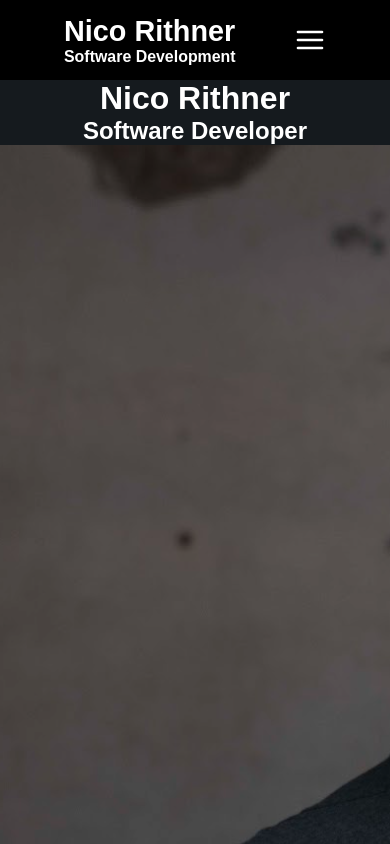
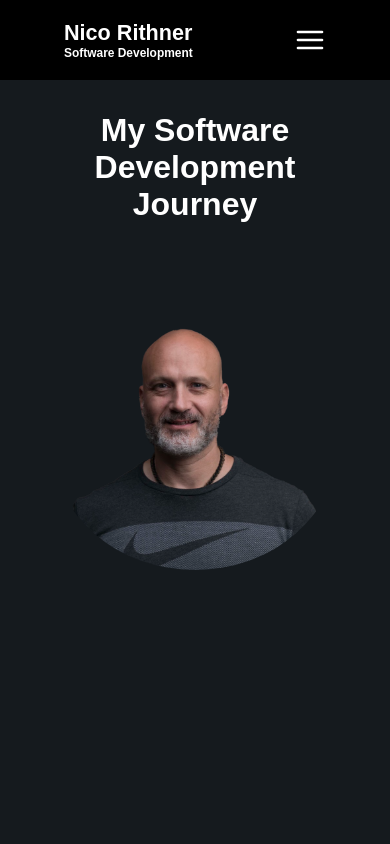
Before and after one commit to nicorithner/nico-site, a React (Create React App) app: page / in a window 390 px wide. Built offline with nearby package versions, Linux system fonts and the light colour scheme.

Commit message:
Add css styling to home page.
Made the home page and navigation css mobile friendly
Checked with dev tools for different sizes

```diff
--- /dev/null
+++ b/src/components/home/Home.css
@@ -0,0 +1,64 @@
+.hero-container {
+  /*background-image: url('./images/nico-no-bg.png');*/
+  display: flex;
+  object-fit: cover;
+  align-items: center;
+  position: fixed;
+  z-index: -1;
+  margin-top: 0;
+  margin-bottom: 0;
+  padding: 5rem;
+  height: 100hv;
+  width: 100%;
+}
+
+.hero-heading {
+  font-size: 1.5em;
+  text-align: left;
+  margin-right: -150px;
+}
+
+/*--------------- Media Queries -----------*/
+/*-----------------------------------------*/
+
+@media screen and (max-height: 800px) {
+  .hero-container {
+    height: 100%;
+  }
+
+  .hero-image img {
+    width: 100%;
+    height: auto;
+  }
+}
+
+@media screen and (max-width: 768px) {
+  .hero-container {
+    display: flex;
+    flex-direction: column;
+    justify-content: center;
+    align-items: center;
+    padding: 5rem 1rem;
+    width: 100%;
+  }
+
+  .hero-image {
+    margin-top: 3rem;
+  }
+
+  .hero-image img {
+    border-radius: 50%;
+    width: 80%;
+    height: auto;
+  }
+
+  .hero-heading {
+    width: 80%;
+    text-align: center;
+    font-size: 1rem;
+    margin-left: 50%;
+    margin-right: 50%;
+    margin-top: -3rem;
+    margin-bottom: 3rem;
+  }
+}
--- a/src/components/home/Home.js
+++ b/src/components/home/Home.js
@@ -1,16 +1,16 @@
 import React from "react"
+import './Home.css'
+
 function Home(props) {
   return (
-    <div className="home-container">
-      <div className="headline">
-        <h1>Nico Rithner</h1>
-        <h2>Software Developer</h2>
+   <div className="hero-container">
+     <div className="hero-heading">
+      <h1> My Software Development Journey</h1>
+     </div>
+      <div className="hero-image">
+          <img src={ './images/nico-no-bg.png' } alt="Nico face" />
       </div>
-
-      <div className="hero-image">
-        <img src={ './images/nico.png' } className="nico" alt="Nico face" />
-      </div>
-    </div>
+   </div>
   )
 }
 
--- a/src/components/navigation/Navigation.css
+++ b/src/components/navigation/Navigation.css
@@ -69,4 +69,11 @@ a:link, a:visited {
 	.nav-icon {
 		display: flex;
 	}
+
+  .nav-logo {
+  	text-decoration: none;
+  	color: white;
+    text-align: left;
+    font-size: .75em;
+  }
 }
```
Also changed, not shown: public/images/nico-no-bg.png (added).
